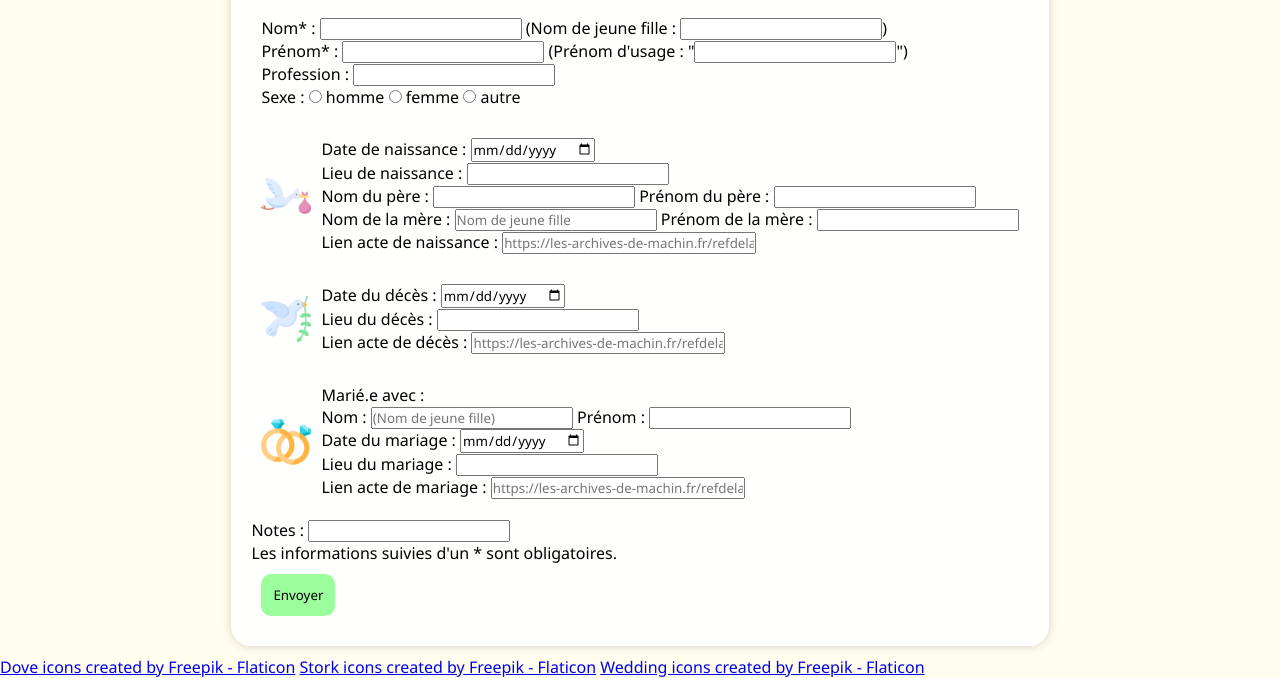
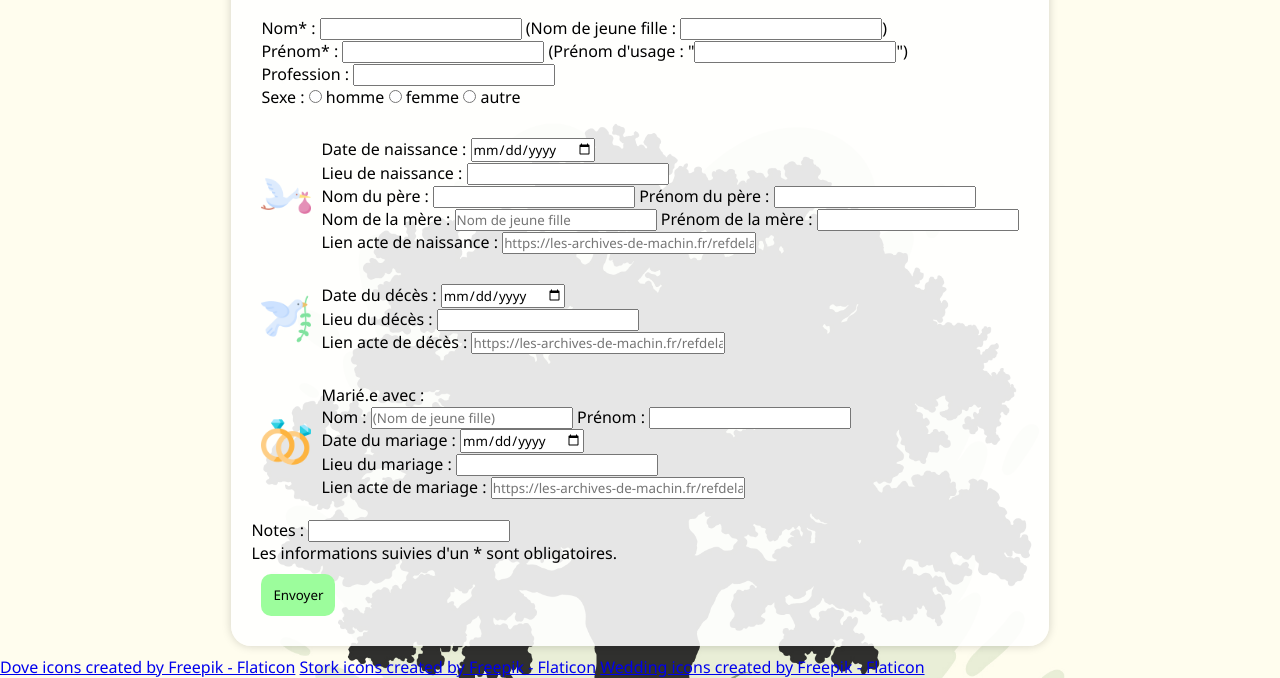
Before and after one commit to mathyscraft/assistant-genealogique, a plain HTML site: page addNewCard.html in a window 1280 px wide. Shown: the part 142-820 px from the top of the page. Drawn offline with Linux system fonts and the light colour scheme; the site is published under a folder, as on GitHub Pages, so addresses that start at the root find nothing.

Commit message:
bug afficage background

```diff
--- a/style.css
+++ b/style.css
@@ -6,7 +6,7 @@
 
 body {
     background-color: #FFFDEE;
-    background-image: url(/img/9149805.jpg);
+    background-image: url(img/9149805.jpg);
     background-size: cover;
     background-position: center;
     background-attachment: fixed;
```
